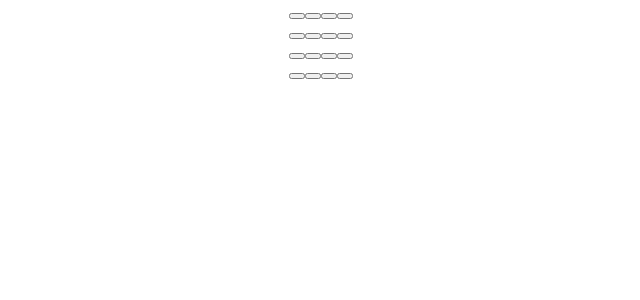
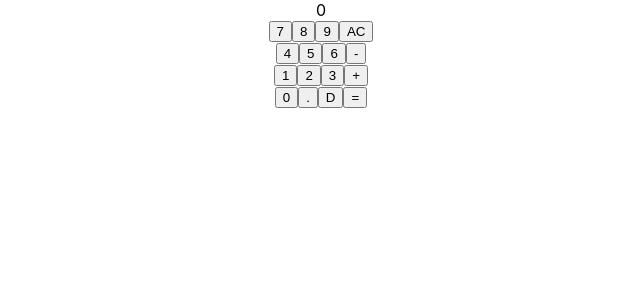
Before and after one commit to Takumikimura1899/my-calculator-with-react, a React (Create React App) app: page / in a window 1280 px wide. Shown: the top 300 px of the page, without its empty margins (319-959 px from the left). Built offline with nearby package versions, Linux system fonts and the light colour scheme.

Commit message:
[add] ひな型完成

```diff
--- a/src/components/ButtonPanel.tsx
+++ b/src/components/ButtonPanel.tsx
@@ -4,28 +4,28 @@
   return (
     <div>
       <div>
-        <button></button>
-        <button></button>
-        <button></button>
-        <button></button>
+        <button>7</button>
+        <button>8</button>
+        <button>9</button>
+        <button>AC</button>
       </div>
       <div>
-        <button></button>
-        <button></button>
-        <button></button>
-        <button></button>
+        <button>4</button>
+        <button>5</button>
+        <button>6</button>
+        <button>-</button>
       </div>
       <div>
-        <button></button>
-        <button></button>
-        <button></button>
-        <button></button>
+        <button>1</button>
+        <button>2</button>
+        <button>3</button>
+        <button>+</button>
       </div>
       <div>
-        <button></button>
-        <button></button>
-        <button></button>
-        <button></button>
+        <button>0</button>
+        <button>.</button>
+        <button>D</button>
+        <button>=</button>
       </div>
     </div>
   );
--- a/src/components/Display.tsx
+++ b/src/components/Display.tsx
@@ -1,5 +1,5 @@
 import React from 'react';
 
 export const Display = () => {
-  return <div></div>;
+  return <div>0</div>;
 };
```
